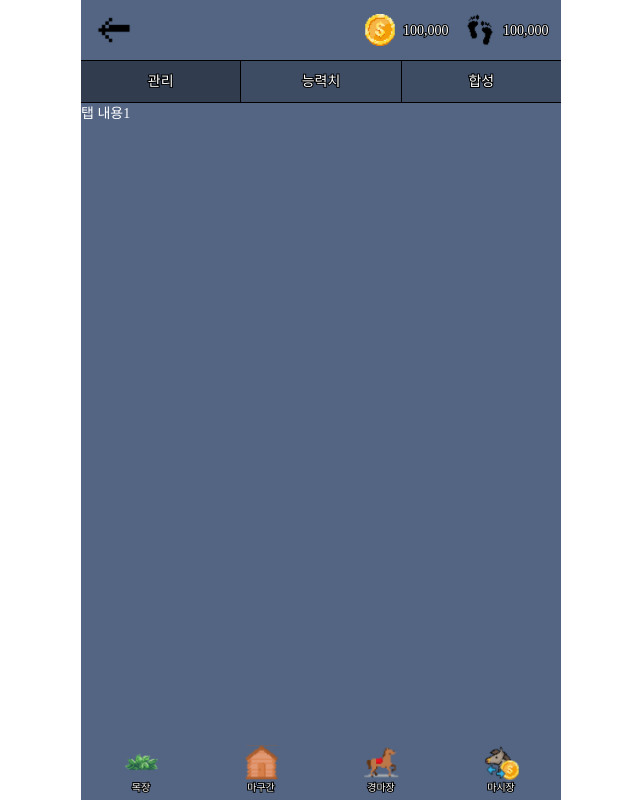
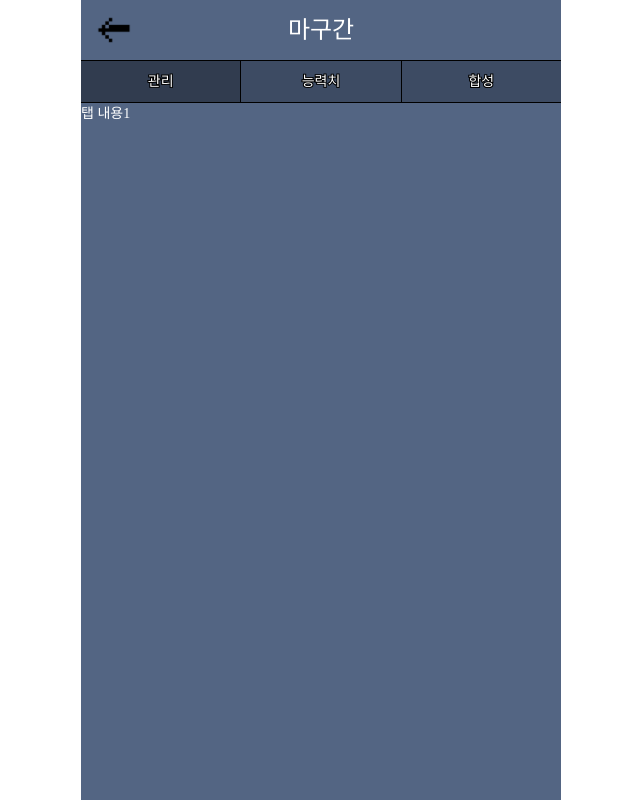
Before and after one commit to Grande-Horse/grande-horse, a React (Vite) app in the folder frontend/web/: page /stall in a window 1280 px wide. Shown: the whole page, without its empty margins (319-959 px from the left). Built offline with nearby package versions, Linux system fonts and the light colour scheme; a web font is replaced by a local one.

Commit message:
feat(S12P21A606-89): Header 컴포넌트 ui 구현

```diff
--- a/frontend/web/src/components/ui/header/Header.tsx
+++ b/frontend/web/src/components/ui/header/Header.tsx
@@ -1,24 +1,28 @@
-import { DefaultContent, InfoContent, PastureContent, WaitingRoomContent } from '@/components/ui/header/HeaderContent';
-
-interface HeaderProps {
-  variant?: 'default' | 'info' | 'waitingRoom' | 'pasture';
-  title?: string;
-}
+import { MarketContent, StallContent, RaceTrackContent } from '@/components/ui/header/HeaderContent';
+import { useLocation, useSearchParams } from 'react-router-dom';
 
 const commonStyle = 'flex items-center justify-between p-5 h-24 sticky top-0 z-header w-full bg-background';
 
-const Header: React.FC<HeaderProps> = ({ variant = 'default', title }) => {
+const Header: React.FC = () => {
+  const { pathname } = useLocation();
+  const [searchParams] = useSearchParams();
+
+  /* 재화(코인, 발걸음) api 연결 후 캐시 데이터로 저장*/
   const coin = 100000;
   const foot = 100000;
 
-  const component = {
-    default: <DefaultContent coin={coin} foot={foot} />,
-    info: <InfoContent title={title} />,
-    waitingRoom: <WaitingRoomContent title={title} />,
-    pasture: <PastureContent coin={coin} foot={foot} />,
-  };
+  const contentMap = [
+    { path: '/market', component: <MarketContent coin={coin} foot={foot} /> },
+    { path: '/stall', component: <StallContent title='마구간' /> },
+    {
+      path: '/racetrack',
+      component: <RaceTrackContent title={searchParams.get('title') || '방 제목을 입력해주세요.'} />,
+    },
+  ];
 
-  return <header className={commonStyle}>{component[variant]}</header>;
+  const content = contentMap.find((item) => pathname.startsWith(item.path))?.component;
+
+  return content && <header className={commonStyle}>{content}</header>;
 };
 
 export default Header;
--- a/frontend/web/src/components/ui/header/HeaderContent.tsx
+++ b/frontend/web/src/components/ui/header/HeaderContent.tsx
@@ -3,16 +3,16 @@ import CoinIcon from '@/assets/icons/coinIcon.svg?react';
 import FootIcon from '@/assets/icons/footIcon.svg?react';
 import useInternalRouter from '@/hooks/useInternalRouter';
 
-interface CurrencyProps {
+interface MarketContentProps {
   coin: number;
   foot: number;
 }
 
-interface InfoHeaderProps {
-  title?: string;
+interface TitleContentProps {
+  title: string;
 }
 
-const DefaultContent: React.FC<CurrencyProps> = ({ coin, foot }) => {
+const MarketContent: React.FC<MarketContentProps> = ({ coin, foot }) => {
   const { goBack } = useInternalRouter();
 
   return (
@@ -35,7 +35,7 @@ const DefaultContent: React.FC<CurrencyProps> = ({ coin, foot }) => {
   );
 };
 
-const InfoContent: React.FC<InfoHeaderProps> = ({ title }) => {
+const StallContent: React.FC<TitleContentProps> = ({ title }) => {
   const { goBack } = useInternalRouter();
 
   return (
@@ -45,14 +45,14 @@ const InfoContent: React.FC<InfoHeaderProps> = ({ title }) => {
       </button>
 
       <div className='flex'>
-        <p>{title ?? ''}</p>
+        <p className='text-heading1'>{title ?? ''}</p>
       </div>
       <div className='w-16'></div>
     </div>
   );
 };
 
-const WaitingRoomContent: React.FC<InfoHeaderProps> = ({ title }) => {
+const RaceTrackContent: React.FC<TitleContentProps> = ({ title }) => {
   const { goBack } = useInternalRouter();
 
   return (
@@ -61,26 +61,10 @@ const WaitingRoomContent: React.FC<InfoHeaderProps> = ({ title }) => {
         <BackIcon />
       </button>
       <div className='bg-secondary ml-10 flex flex-1 justify-center overflow-hidden rounded-xl border-1 p-3 text-black'>
-        <p className='line-clamp-1'>{title ?? '방 제목을 입력하세요'}</p>
+        <p className='line-clamp-1'>{title}</p>
       </div>
     </>
   );
 };
 
-const PastureContent: React.FC<CurrencyProps> = ({ coin, foot }) => (
-  <>
-    <div className='w-16'></div>
-    <div className='flex gap-6'>
-      <div className='flex items-center justify-center gap-3'>
-        <CoinIcon />
-        <p className='text-stroke'>{coin.toLocaleString()}</p>
-      </div>
-      <div className='flex items-center justify-center gap-3'>
-        <FootIcon />
-        <p className='text-stroke'>{foot.toLocaleString()}</p>
-      </div>
-    </div>
-  </>
-);
-
-export { DefaultContent, InfoContent, WaitingRoomContent, PastureContent };
+export { MarketContent, StallContent, RaceTrackContent };
--- a/frontend/web/src/index.css
+++ b/frontend/web/src/index.css
@@ -44,6 +44,10 @@
 }
 
 @utility z-header {
+  z-index: 30;
+}
+
+@utility z-bottomnavbar {
   z-index: 10;
 }
 
--- a/frontend/web/src/layouts/GlobalLayout.tsx
+++ b/frontend/web/src/layouts/GlobalLayout.tsx
@@ -1,6 +1,5 @@
 import { ReactNode } from 'react';
 import Header from '@/components/ui/header/Header';
-import BottomNavBar from '@/components/ui/navbar/BottomNavBar';
 
 interface LayoutProps {
   children: ReactNode;
@@ -9,8 +8,7 @@ interface LayoutProps {
 const GlobalLayout: React.FC<LayoutProps> = ({ children }) => (
   <div className='bg-background max-w-base font-primary text-body2 m-auto flex min-h-screen flex-col justify-between text-white'>
     <Header />
-    <main className='scrollbar-hide overflow-x-hidden'>{children}</main>
-    <BottomNavBar variant='default' />
+    <main className='scrollbar-hide flex-1 overflow-x-hidden'>{children}</main>
   </div>
 );
 
```
